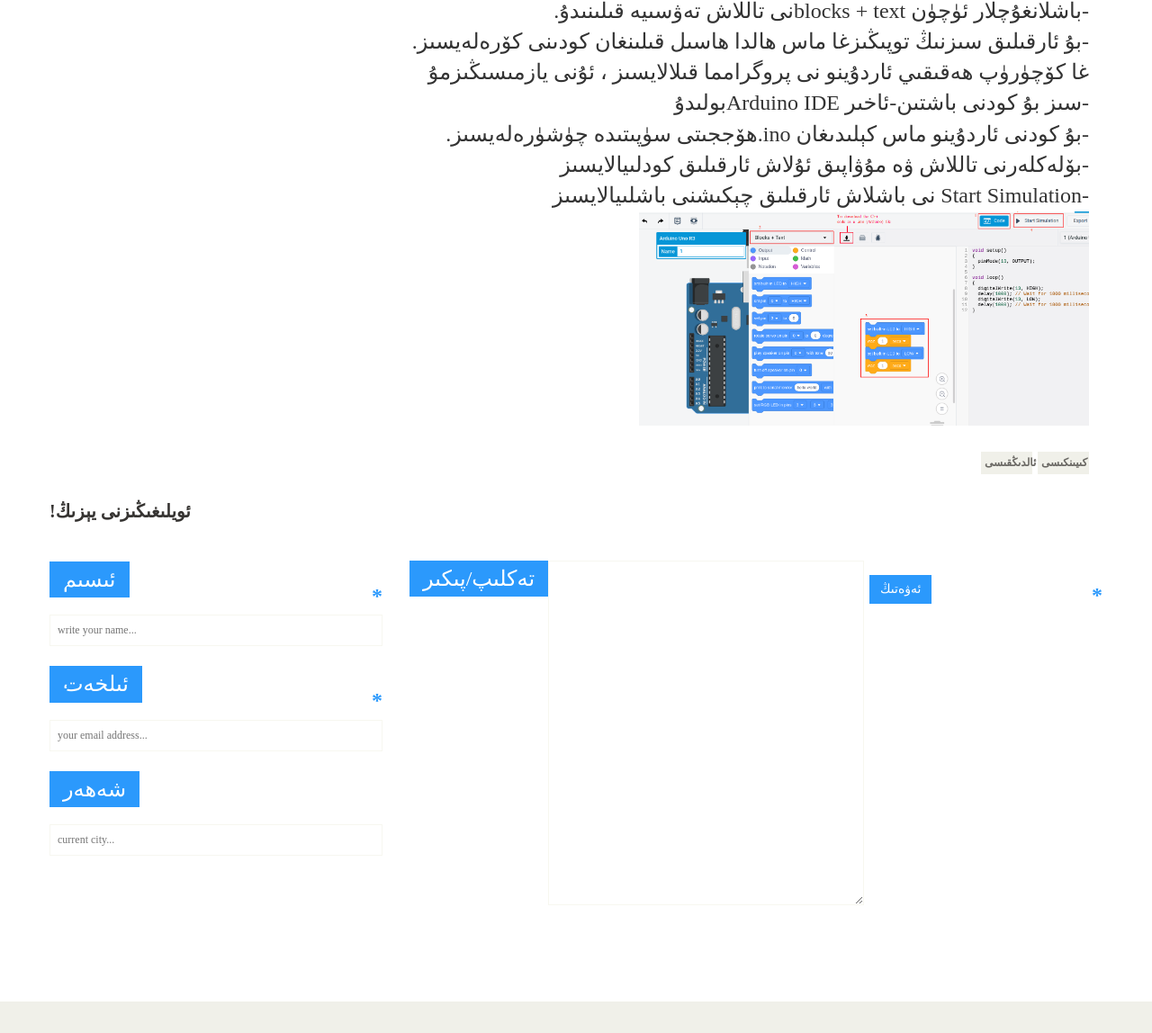
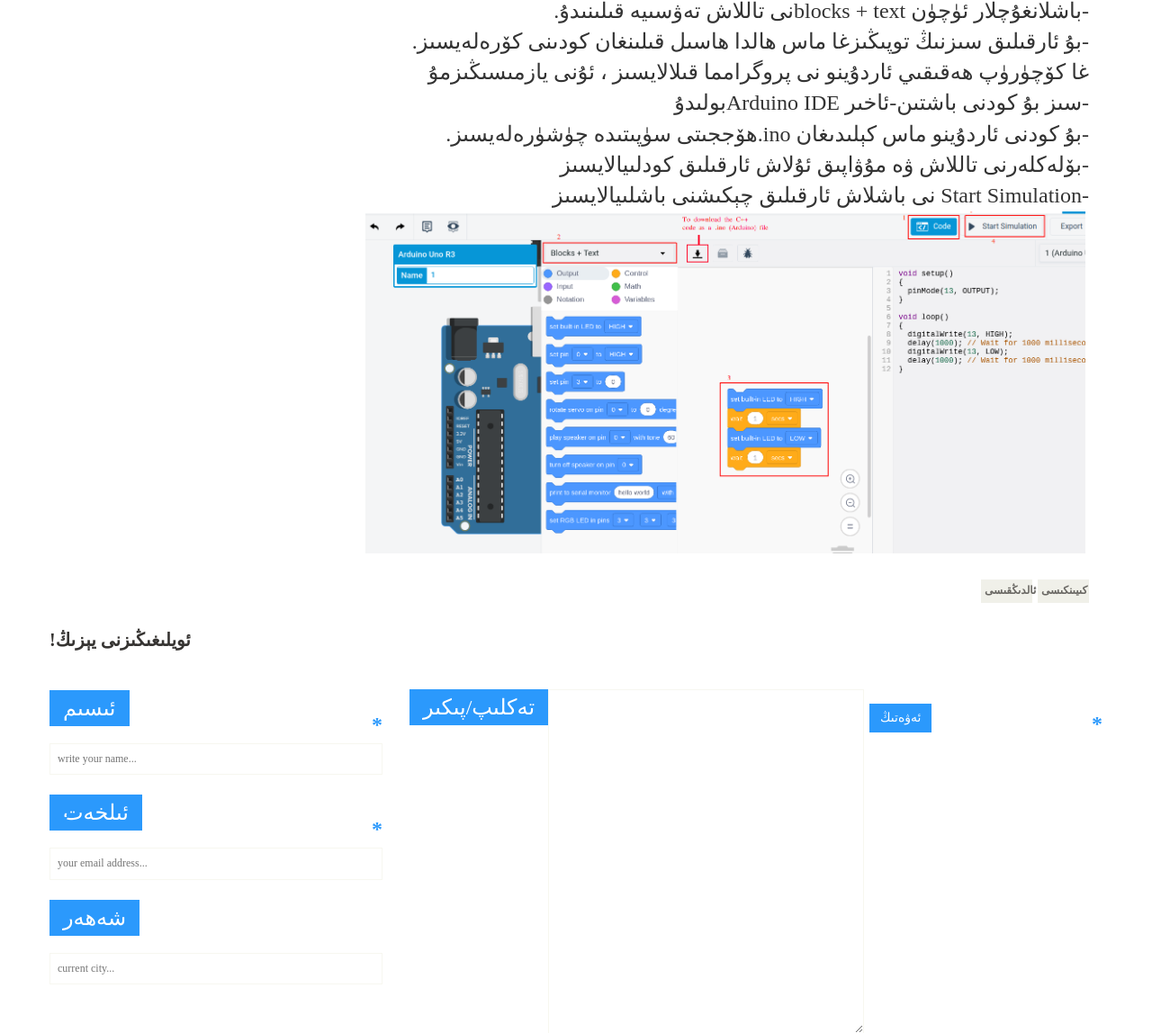
Before and after one commit to TheEhMan/mengutech, a Django app: page /first-class/ in a window 1280 px wide. Shown: the part 2510-3658 px from the top of the page at 90% size. Run offline with Django 4.2, Linux system fonts and the light colour scheme; some web fonts are replaced.

Commit message:
fixed image positioning and titles

```diff
--- a/accounts/templates/accounts/arduinoide.html
+++ b/accounts/templates/accounts/arduinoide.html
@@ -188,7 +188,7 @@
 				</div>
 				<div class="col-sm-9">
 					<div class="blog-post-area">
-						<h1 class="title text-center">ئاردۇينو ئىجادىيەت مۇھىتىغا تۇنۇشتۇرۇ</h1>
+						<h1 class="title text-center">ئاردۇينو ئىجادىيەت مۇھىتى</h1>
 						<div class="single-blog-post" style="text-align:right">
 
 							<div class="post-meta">
--- a/accounts/templates/accounts/digitaloutput.html
+++ b/accounts/templates/accounts/digitaloutput.html
@@ -6,7 +6,7 @@
     <meta name="viewport" content="width=device-width, initial-scale=1.0">
     <meta name="description" content="">
     <meta name="author" content="">
-    <title>مەڭگۈتەك | دىجىتال چىقىرىش</title>
+    <title>مەڭگۈتەك | ئاردۇينو بۇيرۇقلىرى</title>
     <link href="{% static 'css/bootstrap.min.css' %}" rel="stylesheet">
     <link href="{% static 'css/font-awesome.min.css' %}" rel="stylesheet">
     <link href="{% static 'css/prettyPhoto.css' %}" rel="stylesheet">
--- a/accounts/templates/accounts/firstclass.html
+++ b/accounts/templates/accounts/firstclass.html
@@ -6,7 +6,7 @@
     <meta name="viewport" content="width=device-width, initial-scale=1.0">
     <meta name="description" content="">
     <meta name="author" content="">
-    <title>مەڭگۈتەك |  بىرىنجى دەرس</title>
+    <title>(TinkerCad) مەڭگۈتەك | تىنكىركاد </title>
     <link href="{% static 'css/bootstrap.min.css' %}" rel="stylesheet">
     <link href="{% static 'css/font-awesome.min.css' %}" rel="stylesheet">
     <link href="{% static 'css/prettyPhoto.css' %}" rel="stylesheet">
@@ -221,7 +221,7 @@
 								<li> دىگەننى باسىسىز Circuits ئاندىن سول تەرەپتىكى -</li>
 								<li>نى باسىسىز Create new Circuit ئاندىن</li>
 							</ul></p>
-								<img src="{% static 'images/Classes/class1_figure1.png' %}" alt="" style="max-width: 500px;">
+							<center><img src="{% static 'images/Classes/class1_figure1.png' %}" alt="" style="max-width: 500px;"></center>
 
 							</a>
 							<p><h2><u><b>ئاردۇينو تاختىسىنى ئىشىلتىش</b></u></h2></p>
@@ -233,7 +233,7 @@
 								</ul>
 
 							</p>
-							<img src="{% static 'images/Classes/class1_figure2.png' %}" alt="" style="max-width: 500px;">
+							<center><img src="{% static 'images/Classes/class1_figure2.png' %}" alt="" style="max-width: 500px;"></center>
 							<p>
 								<ul>
 									<li> سىز بۇنى بېسەپ ئاردۇينونى بۇرۇلتالايسىز-</li>
@@ -241,7 +241,7 @@
 									<li>سىز تېخىمۇ كۆپ زاپچاسلارنى قوشالايسىز ۋە خالىغانچە سىم قىلالايسىز. زاپچاسنىڭ قوغۇشۇننى چەكسىڭىز ، ئۇ يەردىن ئۇلىنىش سىمىنى قوزغىتالايسىز. سىمنى چەكسىڭىز ئۇنىڭ رەڭگىنى ئۆزگەرتەلەيسىز.-</li>
 								</ul>
 							</p>
-							<img src="{% static 'images/Classes/class1_figure3.png' %}" alt="" style="max-width: 500px;">
+							<center><img src="{% static 'images/Classes/class1_figure3.png' %}" alt="" style="max-width: 500px;"></center>
 							<h2><u><b>پروگرامما ۋە تەقلىد</b></u></h2>
 							<p>
 								<ul>
@@ -252,7 +252,7 @@
 									<li> .ھۆججىتى سۈپىتىدە چۈشۈرەلەيسىز.ino بۇ كودنى ئاردۇينو ماس كېلىدىغان-</li>
 									<li>بۆلەكلەرنى تاللاش ۋە مۇۋاپىق ئۇلاش ئارقىلىق كودلىيالايسىز-</li>
 									<li>نى باشلاش ئارقىلىق چېكىشنى باشلىيالايسىز Start Simulation-</li>
-							<img src="{% static 'images/Classes/class1_figure4.png' %}" alt="" style="max-width: 500px;">
+							<center><img src="{% static 'images/Classes/class1_figure4.png' %}" alt="" style="max-width: 800px;"></center>
 
 							<div class="pager-area">
 								<ul class="pager pull-right">
--- a/accounts/templates/accounts/secondclass.html
+++ b/accounts/templates/accounts/secondclass.html
@@ -6,7 +6,7 @@
     <meta name="viewport" content="width=device-width, initial-scale=1.0">
     <meta name="description" content="">
     <meta name="author" content="">
-    <title>مەڭگۈتەك |  ئىككىنجى دەرس</title>
+    <title>مەڭگۈتەك |  پروگرامما ئاساسلىرى</title>
     <link href="{% static 'css/bootstrap.min.css' %}" rel="stylesheet">
     <link href="{% static 'css/font-awesome.min.css' %}" rel="stylesheet">
     <link href="{% static 'css/prettyPhoto.css' %}" rel="stylesheet">
```
